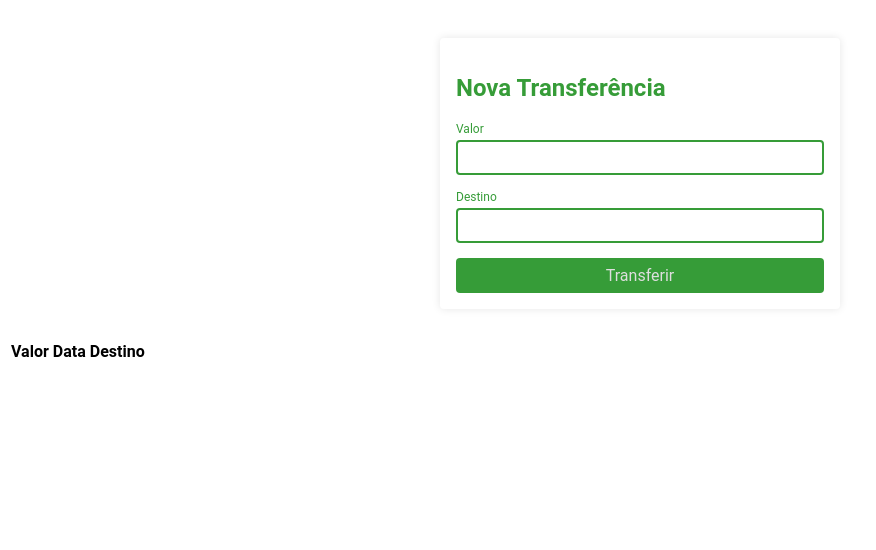
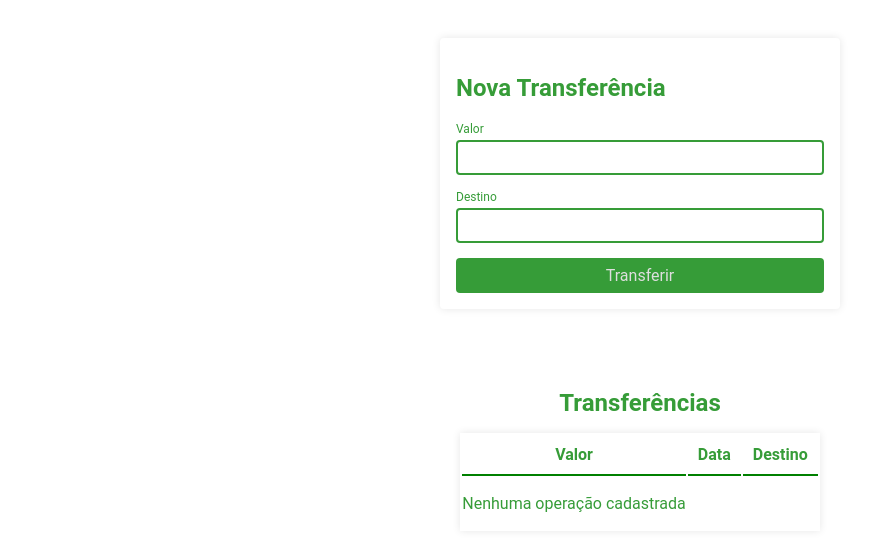
Before and after one commit to fclmrj/bytebank, an Angular app: page / in a window 1280 px wide. Shown: the top 550 px of the page, without its empty margins (0-876 px from the left). Built offline with nearby package versions, Linux system fonts and the light colour scheme.

Commit message:
Angular explorando o framework Aula 5 - Atividade 2 Criando mensagem com ngIf

```diff
--- a/src/app/app.module.ts
+++ b/src/app/app.module.ts
@@ -1,8 +1,8 @@
-import { NovaTransferenciaComponent } from './nova-transferencia/nova.transferencia.component';
 import { BrowserModule } from '@angular/platform-browser';
 import { LOCALE_ID, DEFAULT_CURRENCY_CODE, NgModule } from '@angular/core';
 
 import { AppComponent } from './app.component';
+import { NovaTransferenciaComponent } from './nova-transferencia/nova.transferencia.component';
 import { FormsModule } from '@angular/forms';
 import { ExtratoComponent } from './extrato/extrato.component';
 import { registerLocaleData } from '@angular/common';
--- a/src/app/extrato/extrato.component.html
+++ b/src/app/extrato/extrato.component.html
@@ -1,14 +1,21 @@
-<table class=”tabela”>
-  <thead class=”tabela__cabecalho”>
-    <th class=”tabela__cabecalho__conteudo”>Valor</th>
-    <th class=”tabela__cabecalho__conteudo”>Data</th>
-    <th class=”tabela__cabecalho__conteudo”>Destino</th>
-  </thead>
-  <tbody>
-    <tr *ngFor="let transferencia of transferencias" class=”tabela__linha”>
-      <td class=”tabela__conteudo”>{{transferencia?.data | date : "short"}}</td>
-      <td class=”tabela__conteudo”>{{transferencia?.valor | currency}}</td>
-      <td class=”tabela__conteudo”>{{transferencia?.destino}}</td>
-    </tr>
-  </tbody>
-</table>
+<section class=container>
+  <h2 class=titulo>Transferências</h2>
+    <table class='tabela'>
+      <thead class='tabela__linha'>
+        <th class='tabela__cabecalho__conteudo'>Valor</th>
+        <th class='tabela__cabecalho__conteudo'>Data</th>
+        <th class='tabela__cabecalho__conteudo'>Destino</th>
+      </thead>
+      <tbody *ngIf="transferencias?.length > 0; else listaVazia">
+        <tr *ngFor="let transferencia of transferencias" class='tabela__linha'>
+          <td class='tabela__conteudo'>{{transferencia?.data | date : "short"}}</td>
+          <td class='tabela__conteudo'>{{transferencia?.valor | currency}}</td>
+          <td class='tabela__conteudo'>{{transferencia?.destino}}</td>
+        </tr>
+      </tbody>
+    </table>
+</section>
+
+<ng-template #listaVazia>
+  <p>Nenhuma operação cadastrada</p>
+</ng-template>
--- a/src/app/extrato/extrato.component.scss
+++ b/src/app/extrato/extrato.component.scss
@@ -0,0 +1,41 @@
+.titulo {
+  text-align: center;
+  font-size: 24px;
+  margin-bottom: 16px;
+  color: var(--primary);
+}
+
+.tabela {
+  text-align: center;
+  margin: 0 auto;
+  background-color: white;
+  box-shadow: 0 0 8px rgba(0, 0, 0, 0.1);
+  color: var(--primary);
+
+  &__cabecalho {
+    color: var(--primary);
+
+    &__conteudo {
+      color: inherit;
+      padding: 10px;
+      border-bottom: 2px solid green;
+    }
+  }
+
+  &__linha {
+    margin-bottom: 10px;
+    border-radius: 4px;
+
+    &:last-child {
+      .tabela__conteudo {
+        border-bottom: none;
+      }
+    }
+  }
+
+  &__conteudo {
+    color: black;
+    padding: 10px;
+    border-bottom: 1px solid var(--cinza-claro);
+  }
+}
```
